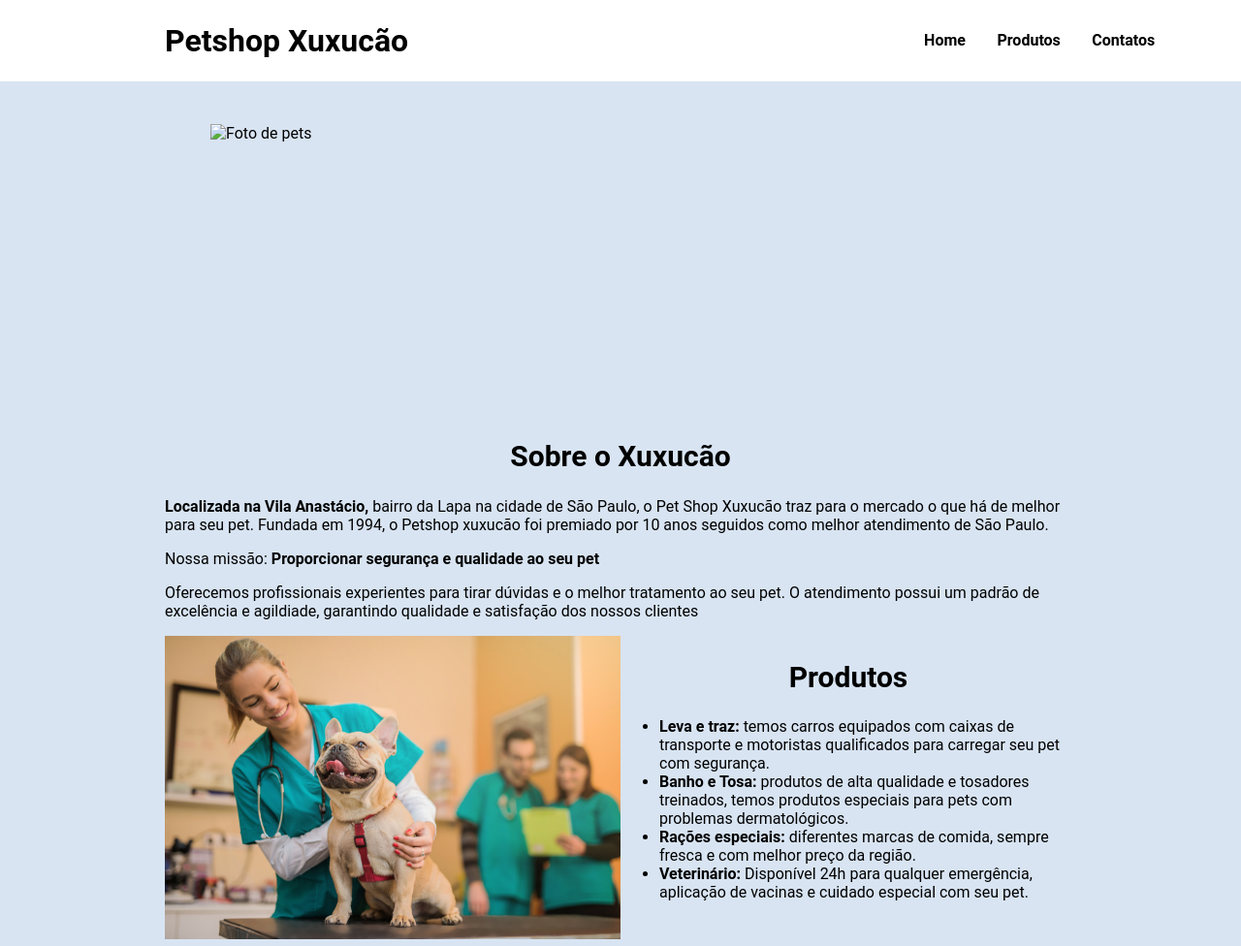
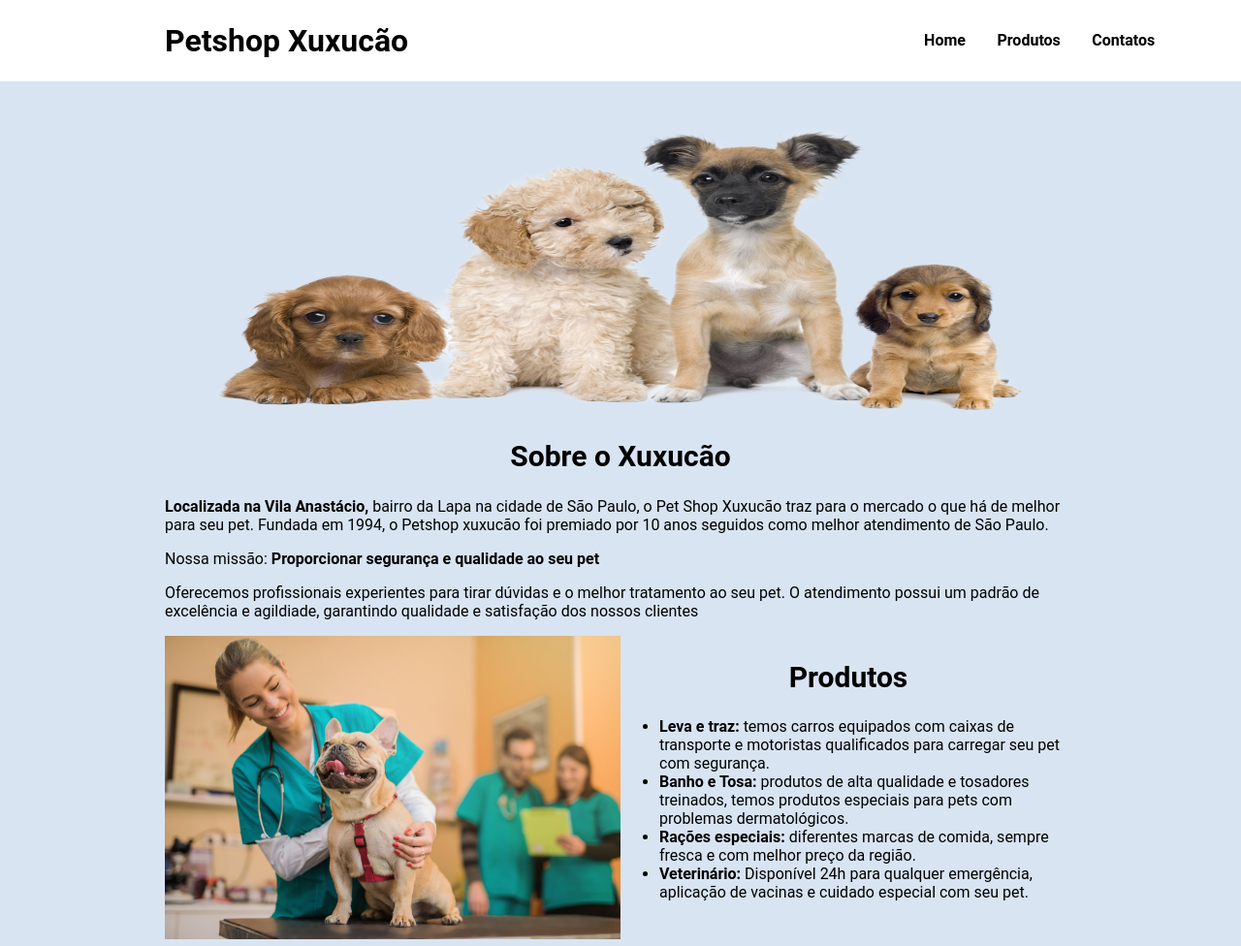
Before and after one commit to Koji-desu/PetshopXuxucao, a plain HTML site: page index.html in a window 1280 px wide. Shown: the top 976 px of the page at 97% size. Drawn offline with Linux system fonts and the light colour scheme; the site is published under a folder, as on GitHub Pages, so addresses that start at the root find nothing.

Commit message:
link para imagens ajustados

```diff
--- a/index.html
+++ b/index.html
@@ -28,7 +28,7 @@
 
     <main>
         <section class="container">
-            <img src="/imagens/13-133360_puppies-transparent-background-png-imagem-de-cachorro-png.png"
+            <img src="./imagens/13-133360_puppies-transparent-background-png-imagem-de-cachorro-png.png"
                 alt="Foto de pets" id="banner">
             <h2>Sobre o Xuxucão</h2>
             <p><strong>Localizada na Vila Anastácio,</strong> bairro da Lapa na cidade de São Paulo, o Pet Shop Xuxucão
```
